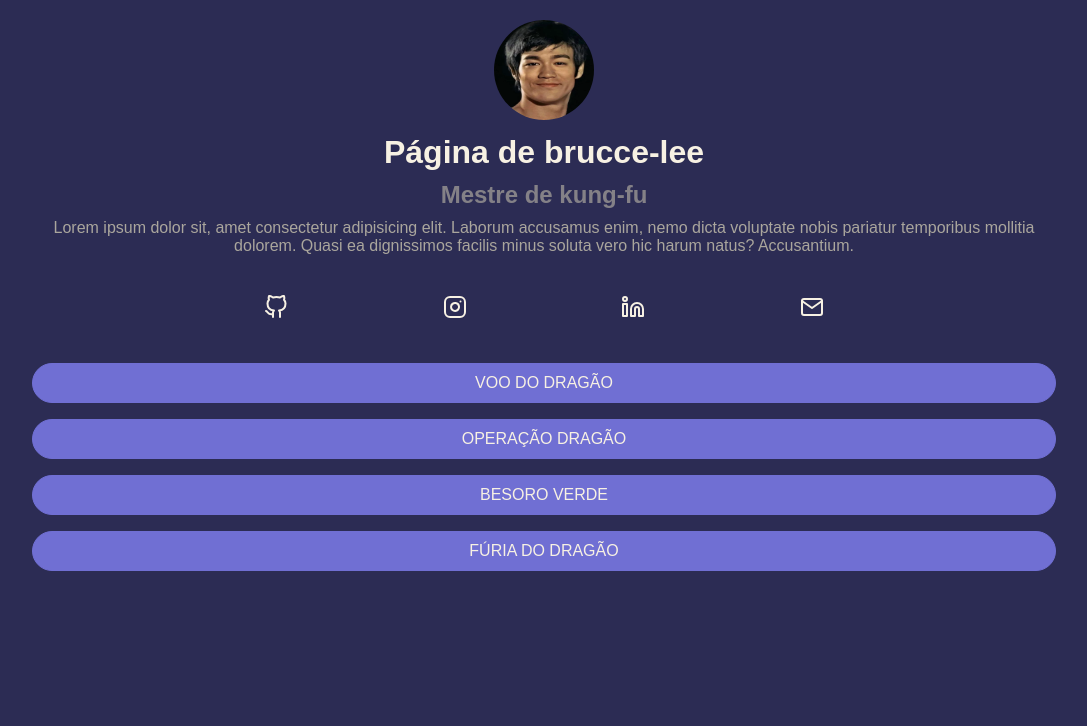
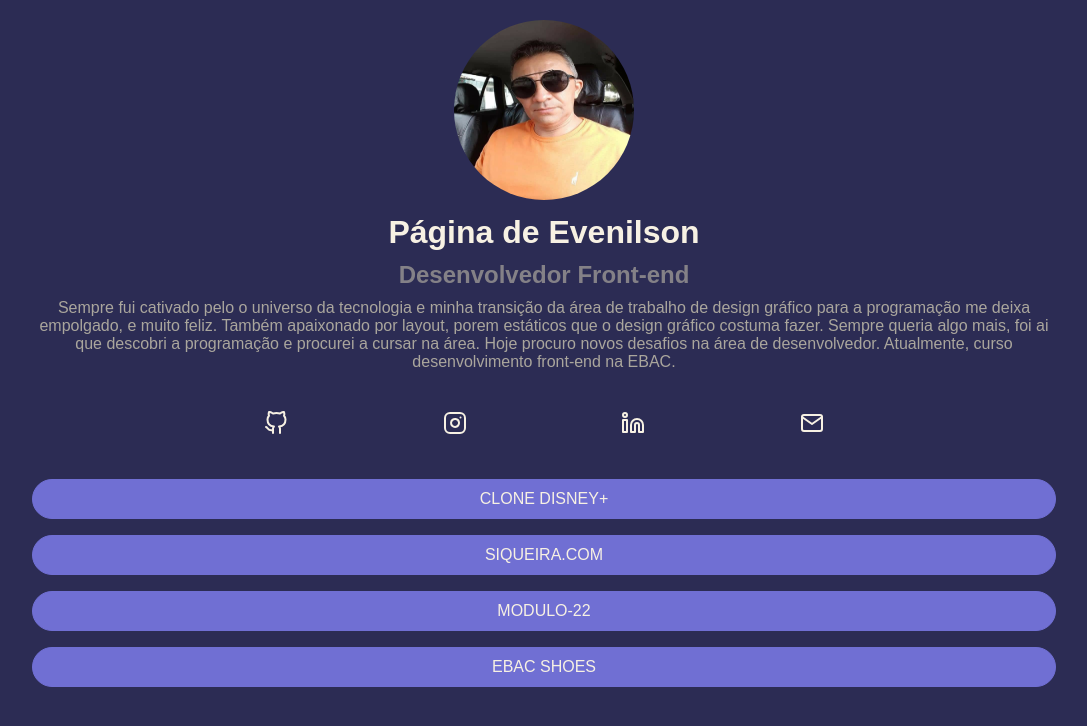
Before and after one commit to evenilsonguerreiro/projeto-02-less, a website: page index.html in a window 1280 px wide. Shown: the whole page, without its empty margins (96-1183 px from the left). Drawn offline with Linux system fonts and the light colour scheme.

Commit message:
ajustes finais

```diff
--- a/index.html
+++ b/index.html
@@ -9,11 +9,20 @@
 <body>
     <header>
        <div class="container">
-        <img src="./src/styles/images/Bruce-Lee.webp" alt="">
-        <h1>Página de brucce-lee</h1>
-        <h2>Mestre de kung-fu</h2>
+        <img src="./src/styles/images/20221101_154340.jpg" alt="">
+        <h1>Página de Evenilson</h1>
+        <h2>Desenvolvedor Front-end</h2>
         <p>
-            Lorem ipsum dolor sit, amet consectetur adipisicing elit. Laborum accusamus enim, nemo dicta voluptate nobis pariatur temporibus mollitia dolorem. Quasi ea dignissimos facilis minus soluta vero hic harum natus? Accusantium.
+            Sempre fui cativado pelo o universo da tecnologia e minha transição da área de trabalho de design gráfico para a programação me deixa empolgado,
+e muito feliz.
+
+Também apaixonado por layout, porem estáticos que o design gráfico costuma fazer.
+
+Sempre queria algo mais, foi ai que descobri a programação e procurei a cursar na área.
+
+Hoje procuro novos desafios na área de desenvolvedor. Atualmente, curso desenvolvimento front-end na EBAC.
+
+
         </p>
     </header>
     <section>
@@ -37,14 +46,14 @@
     <section>
        <div class="container">
         <ul class="buttons">
-            <li><a href="https://www.dailymotion.com/video/x8lvb55" target="_blank">
-                VOO DO DRAGÃO</a></li>
-            <li><a href="">
-                OPERAÇÃO DRAGÃO</a></li>
-            <li><a href="">
-                BESORO VERDE</a></li>
-            <li><a href="">
-                FÚRIA DO DRAGÃO</a></li>
+            <li><a href="https://pront-clone-disneyplus.vercel.app/" target="_blank">
+                CLONE DISNEY+</a></li>
+            <li><a href="https://evenilsonguerreiro.github.io/oficial.siqueira/">
+                SIQUEIRA.COM</a></li>
+            <li><a href="https://exercicio-mod-22.vercel.app/">
+                MODULO-22</a></li>
+            <li><a href="https://evenilson-ebac-shoes.vercel.app/">
+                EBAC SHOES</a></li>
         </ul>
        </div>
        </div>
--- a/src/styles/main.less
+++ b/src/styles/main.less
@@ -29,8 +29,8 @@ header{
     img{
         border-radius: 50%;
         margin-top: 20px;
-        width: 100px;
-        height: 100px;
+        width: 180px;
+        height: 180px;
     }
     h1{
         color: @textPrincipal;
```
Also changed, not shown: build/styles/main.css, src/styles/images/20221101_154340.jpg (added).
